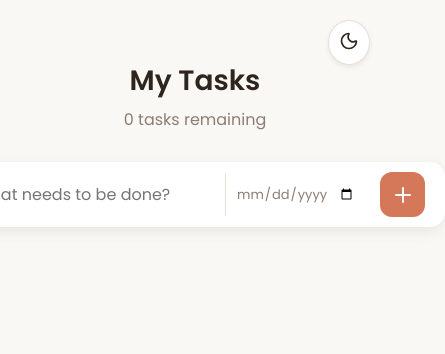
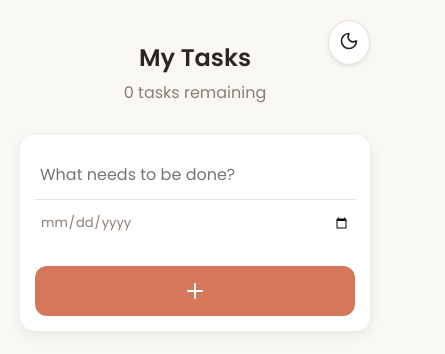
Before and after one commit to RTHILAA/TASK-LIST, a React (Create React App) app: page / in a window 390 px wide. Shown: the top 354 px of the page, 445 px wide, since content can reach past the window. Built offline with nearby package versions, Linux system fonts and the light colour scheme.

Commit message:
Update App.css

```diff
--- a/src/App.css
+++ b/src/App.css
@@ -50,6 +50,7 @@ body {
 .title {
   text-align: center;
   margin-top: 60px;
+  padding: 0 20px;
 }
 
 .title h1 {
@@ -65,6 +66,7 @@ body {
   display: flex;
   justify-content: center;
   margin-top: 30px;
+  padding: 0 20px;
 }
 
 .form {
@@ -75,12 +77,15 @@ body {
   display: flex;
   align-items: center;
   gap: 15px;
+  width: 100%;
+  max-width: 550px;
 }
 
 .input-group {
   display: flex;
   align-items: center;
   gap: 10px;
+  flex: 1;
 }
 
 .form input {
@@ -90,7 +95,7 @@ body {
   color: var(--text-main);
   font-family: inherit;
   font-size: 16px;
-  width: 250px;
+  width: 100%;
 }
 
 .form input:focus {
@@ -111,6 +116,7 @@ body {
   border-radius: 12px;
   width: 45px;
   height: 45px;
+  min-width: 45px;
   cursor: pointer;
   display: flex;
   align-items: center;
@@ -162,6 +168,7 @@ body {
   align-items: center;
   gap: 15px;
   flex: 1;
+  min-width: 0;
 }
 
 .drag-handle {
@@ -171,15 +178,13 @@ body {
   padding: 5px;
 }
 
-.drag-handle:active {
-  cursor: grabbing;
-}
-
 .btn-check {
   background: none;
   border: none;
   cursor: pointer;
   color: var(--text-sub);
+  display: flex;
+  align-items: center;
 }
 
 .icon-done {
@@ -189,10 +194,14 @@ body {
 .task-text-group {
   display: flex;
   flex-direction: column;
+  overflow: hidden;
 }
 
 .task-text {
   font-weight: 500;
+  white-space: nowrap;
+  overflow: hidden;
+  text-overflow: ellipsis;
 }
 
 .task-date {
@@ -208,6 +217,7 @@ body {
   display: flex;
   gap: 12px;
   color: var(--text-sub);
+  margin-left: 10px;
 }
 
 .btn-edit-inline:hover {
@@ -238,7 +248,8 @@ body {
   background: var(--bg-card);
   padding: 30px;
   border-radius: 20px;
-  width: 350px;
+  width: 90%;
+  max-width: 350px;
   text-align: center;
 }
 
@@ -249,20 +260,81 @@ body {
   margin-top: 20px;
 }
 
-.btn-cancel {
+.btn-cancel,
+.btn-confirm-delete {
   padding: 10px 20px;
   border-radius: 8px;
+  cursor: pointer;
+  flex: 1;
+}
+
+.btn-cancel {
   border: 1px solid var(--border-color);
   background: none;
   color: var(--text-main);
-  cursor: pointer;
 }
 
 .btn-confirm-delete {
-  padding: 10px 20px;
-  border-radius: 8px;
   border: none;
   background: var(--accent);
   color: white;
-  cursor: pointer;
 }
+
+@media screen and (min-width: 481px) and (max-width: 949px) {
+
+  .task-list,
+  .form {
+    max-width: 90%;
+  }
+}
+
+@media screen and (max-width: 480px) {
+  .title {
+    margin-top: 40px;
+  }
+
+  .title h1 {
+    font-size: 24px;
+  }
+
+  .form {
+    flex-direction: column;
+    padding: 15px;
+    align-items: stretch;
+  }
+
+  .input-group {
+    flex-direction: column;
+    gap: 0;
+  }
+
+  .form input {
+    padding: 12px 5px;
+    border-bottom: 1px solid var(--border-color);
+  }
+
+  .form input.date-input {
+    width: 100%;
+    border-left: none;
+    border-bottom: none;
+  }
+
+  .btn-submit {
+    width: 100%;
+    height: 50px;
+    margin-top: 5px;
+  }
+
+  .task-list {
+    margin-top: 20px;
+    padding: 0 15px;
+  }
+
+  .task-item {
+    padding: 12px;
+  }
+
+  .task-text {
+    font-size: 14px;
+  }
+}
```
